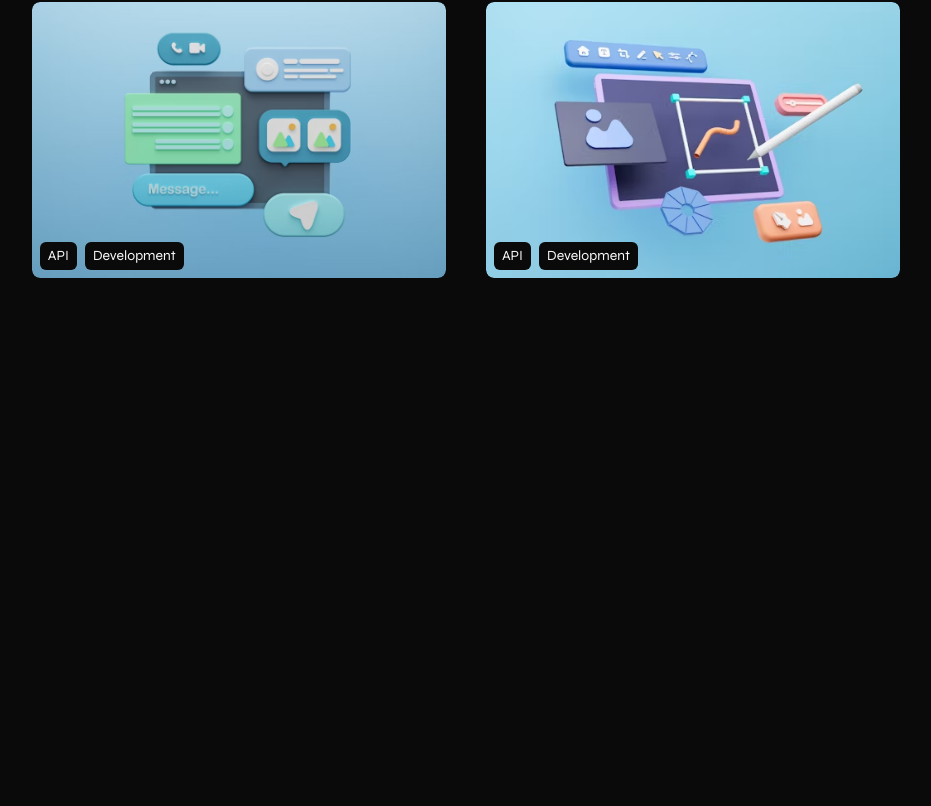
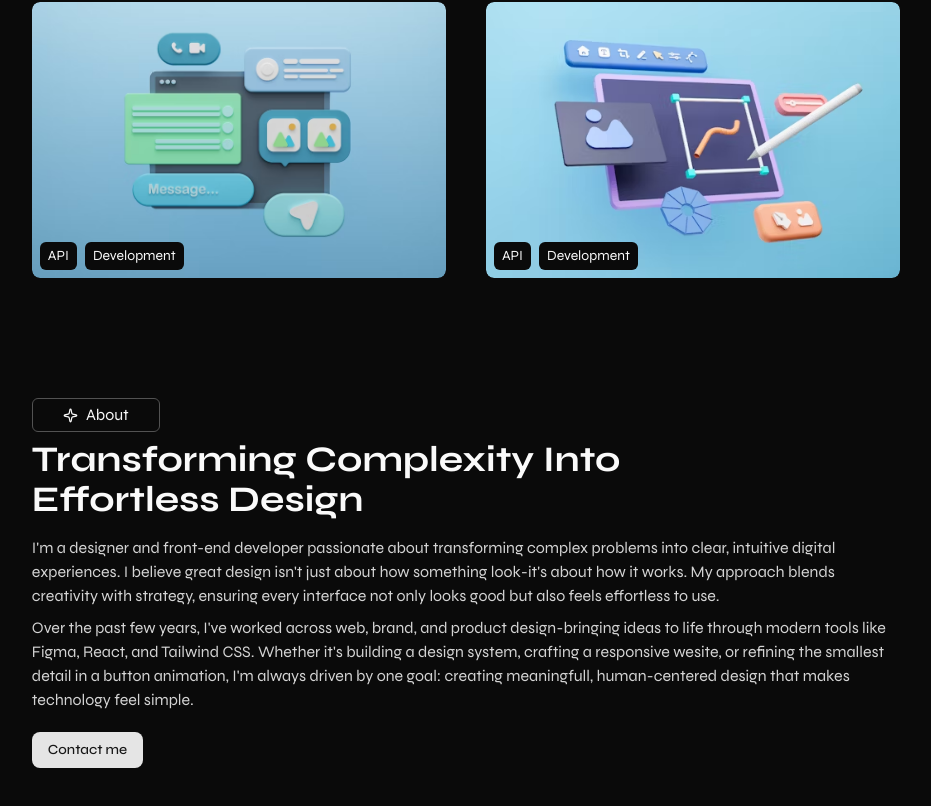
Before and after one commit to Jisap/portfolio-2025, a React (Vite) app: page / in a window 1280 px wide. Shown: the part 1160-1966 px from the top of the page, without its empty margins (340-1271 px from the left). Before the commit the page ends 1478 px from the top, so only its background shows below. Built offline with nearby package versions, Linux system fonts and the light colour scheme.

Commit message:
feat: add About section component and integrate it into the main application layout

```diff
--- a/src/App.tsx
+++ b/src/App.tsx
@@ -3,6 +3,7 @@
 import { Hero } from "./components/Hero"
 import { Stats } from "./components/Stats"
 import { Projects } from "./components/Projects"
+import { About } from "./components/About"
 
 
 
@@ -14,6 +15,7 @@
       <Hero />
       <Stats />
       <Projects />
+      <About />
     </main>
   )
 }
--- /dev/null
+++ b/src/components/About.tsx
@@ -0,0 +1,52 @@
+import { fadeUp, staggerContainer } from "@/lib/animations"
+import { motion } from "motion/react"
+import { SectionHeader } from "./SectionHeader"
+import { Button } from "./ui/button"
+
+
+
+export const About = () => {
+  return (
+    <motion.section
+      initial="hidden"
+      whileInView="visible"
+      viewport={{ once: true, amount: 0.3 }}
+      variants={staggerContainer(0)}
+      className="mt-30 scroll-mt-10"
+      id="about"
+    >
+      <SectionHeader
+        title="Transforming complexity into effortless design"
+        subtitle="About"
+      />
+
+      <motion.p
+        variants={fadeUp}
+        className="mt-4 text-neutral-300"
+      >
+        I'm a  designer and front-end developer passionate about transforming complex
+        problems into clear, intuitive digital experiences. I believe great design isn't just
+        about how something look-it's about how it works. My approach blends creativity with strategy,
+        ensuring every interface not only looks good but also feels effortless to use.
+      </motion.p>
+
+      <motion.p
+        variants={fadeUp}
+        className="mt-2 text-neutral-300"
+      >
+        Over the past few years, I've worked across web, brand, and product design-bringing ideas
+        to life through modern tools like Figma, React, and Tailwind CSS. Whether it's building a
+        design system, crafting a responsive wesite, or refining the smallest detail in a button
+        animation, I'm always driven by one goal: creating meaningfull, human-centered design that makes
+        technology feel simple.
+      </motion.p>
+
+      <motion.div
+        variants={fadeUp}
+        transition={{ delay: 0.2 }}
+      >
+        <Button className="mt-5">Contact me</Button>
+      </motion.div>
+    </motion.section>
+  )
+}
```
